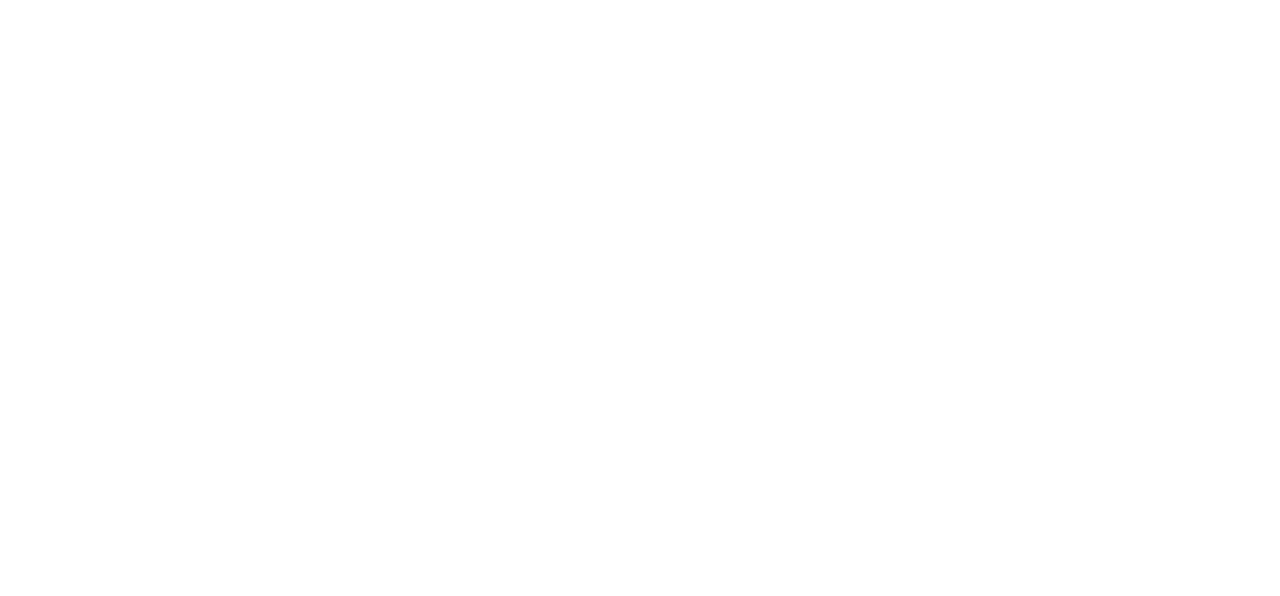
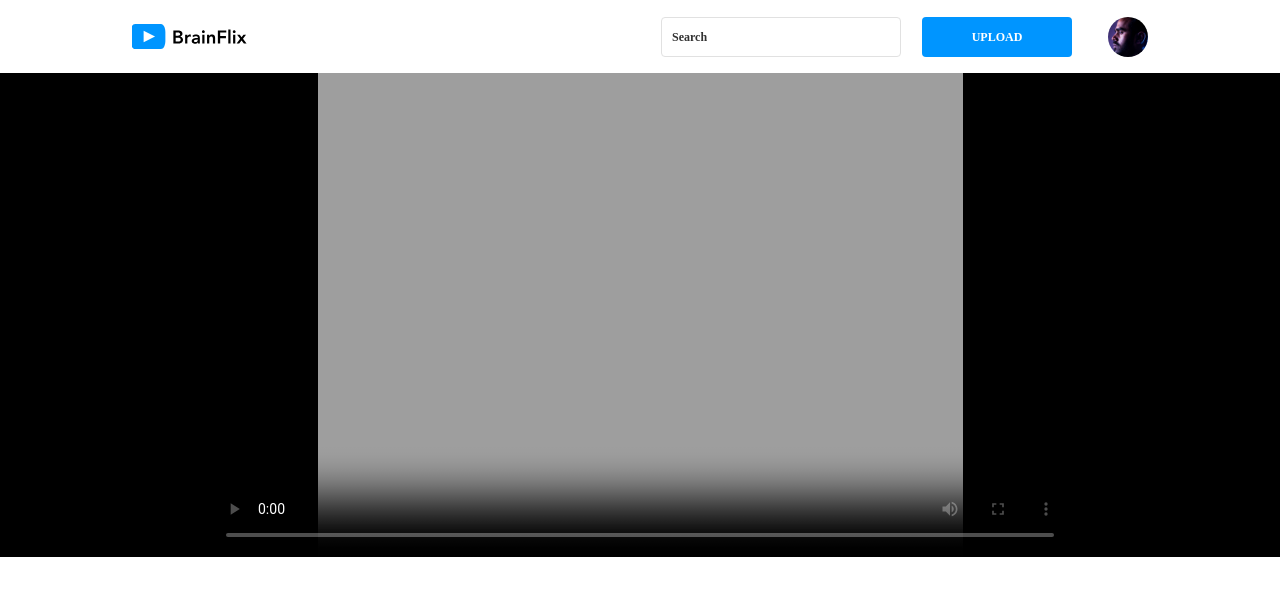
Before and after one commit to KappyVerma/karan-verma-brainFlix, a React (Create React App) app: page / in a window 1280 px wide. Shown: the top 596 px of the page. Built offline with nearby package versions, Linux system fonts and the light colour scheme.

Commit message:
initial commit

```diff
--- a/src/App.jsx
+++ b/src/App.jsx
@@ -1,7 +1,24 @@
 import "./App.scss";
+import Header from "./components/Header/Header";
+import VideoBlock from "./components/Content/Content.jsx";
+import Mohan from "./assets/Images/Mohan-muruge.jpg";
+import VideoDetails from "./data/video-details.json";
+import { useState } from "react";
 
 function App() {
-  return <div></div>;
+  // image for header
+  const avatar = Mohan;
+  // video for header
+  const [video, setVideo] = useState(VideoDetails[0]);
+
+  return (
+    <div>
+      <Header avatar={avatar} />
+      <main>
+        <VideoBlock video={video} />
+      </main>
+    </div>
+  );
 }
 
 export default App;
--- a/src/App.scss
+++ b/src/App.scss
@@ -0,0 +1,13 @@
+@use "./styles/partials/mixins" as *;
+@use "./styles/partials/variables" as *;
+
+* {
+  padding: 0;
+  margin: 0;
+  box-sizing: border-box;
+  font-family: "Avenir";
+}
+
+Body {
+  min-width: 320px;
+}
--- /dev/null
+++ b/src/components/Content/Content.jsx
@@ -0,0 +1,13 @@
+import "../Content/Content.scss";
+
+export default function VideoBlock(props) {
+  return (
+    <div className="video-block">
+      <video
+        className="video-block__link"
+        controls
+        poster={props.video.image}
+      ></video>
+    </div>
+  );
+}
--- /dev/null
+++ b/src/components/Content/Content.scss
@@ -0,0 +1,18 @@
+@use "../../styles/partials/mixins" as *;
+@use "../../styles/partials/variables" as *;
+
+.video-block {
+  background-color: $secondary-color-darkBlack;
+  @include tablet {
+    padding: 0 50px;
+  }
+  @include desktop {
+    padding: 0 210px;
+  }
+}
+
+.video-block__link {
+  width: 100%;
+  aspect-ratio: 16/9;
+  vertical-align: middle;
+}
--- /dev/null
+++ b/src/components/Header/Header.jsx
@@ -0,0 +1,21 @@
+import "../Header/Header.scss";
+
+export default function Header(props) {
+  return (
+    <div className="header">
+      <div className="header__logo"></div>
+      <div className="header__nav">
+        <form action="" className="header__form">
+          <input type="text" className="header__input" placeholder="Search" />
+          <button className="header__button">
+            <img src="" alt="" className="logo" />
+            upload
+          </button>
+        </form>
+      </div>
+      <div className="header__avatar">
+        <img className="header__image" src={props.avatar} alt="mohan murge" />
+      </div>
+    </div>
+  );
+}
--- /dev/null
+++ b/src/components/Header/Header.scss
@@ -0,0 +1,94 @@
+@use "../../styles/partials/variables" as *;
+@use "../../styles/partials/mixins" as *;
+
+.header {
+  padding: 0 1em;
+  position: relative;
+  margin: 0 auto;
+  @include tablet {
+    padding: 0.5em 36px;
+    display: flex;
+    justify-content: space-between;
+    align-items: center;
+  }
+  @include desktop {
+    width: 85%;
+  }
+
+  &__logo {
+    background-image: url("../../assets/Logo/BrainFlix-logo.svg");
+    height: 25px;
+    width: 120px;
+    margin: 1em auto;
+    background-position: center;
+    background-size: cover;
+    background-repeat: no-repeat;
+    @include tablet {
+      margin-left: 0;
+    }
+  }
+
+  &__form {
+    display: flex;
+    flex-direction: column;
+    @include tablet {
+      flex-direction: row;
+      align-items: center;
+    }
+  }
+  &__input {
+    height: 36px;
+    width: 240px;
+    padding: 0.75em;
+    border: 1px solid $secondary-color-mercury;
+    border-radius: 4px;
+    @include tablet {
+      height: 40px;
+    }
+    &::placeholder {
+      color: $primary-color-black;
+      @include Label-Button;
+      @include tablet {
+        @include dt-label-buttons;
+      }
+    }
+  }
+
+  &__button {
+    display: block;
+    text-transform: uppercase;
+    width: auto;
+    height: 40px;
+    margin: 1.55em 0;
+    @include Label-Button;
+    background-color: $primary-color-blue;
+    color: $primary-color-white;
+    border: none;
+    border-radius: 4px;
+    @include tablet {
+      width: 150px;
+      padding: 0 32px;
+      margin: 0 1.75em;
+      @include dt-label-buttons;
+    }
+    @include desktop {
+      margin-right: 3em;
+    }
+  }
+  &__image {
+    height: 36px;
+    width: 36px;
+    object-fit: cover;
+    object-position: center;
+    vertical-align: middle;
+    border-radius: 50%;
+    position: absolute;
+    right: 1rem;
+    top: 2.6rem;
+    @include tablet {
+      position: static;
+      width: 40px;
+      height: 40px;
+    }
+  }
+}
--- /dev/null
+++ b/src/styles/partials/_mixins.scss
@@ -0,0 +1,72 @@
+@use "../partials/variables" as *;
+
+@mixin tablet {
+  @media screen and (min-width: $tablet-breakpoint) {
+    @content;
+  }
+}
+
+@mixin desktop {
+  @media screen and (min-width: $desktop-breakpoint) {
+    @content;
+  }
+}
+//MOBILE TEXT STYLES
+
+@mixin Header-Page {
+  font-size: 1.5rem;
+  line-height: 2rem;
+  font-weight: 700;
+}
+
+@mixin Header-Section {
+  font-size: 0.75rem;
+  line-height: 1.25rem;
+  font-weight: 700;
+}
+
+@mixin Sub-Header {
+  font-size: 0.8125rem;
+  line-height: 1.125rem;
+  font-weight: 700;
+}
+@mixin Body {
+  font-size: 0.8125rem;
+  line-height: 1.125rem;
+  font-weight: 400;
+}
+
+@mixin Label-Button {
+  font-size: 0.625rem;
+  line-height: 1.25rem;
+  font-weight: 700;
+}
+
+//TABLET/DESKTOP TEXT STYLES
+
+@mixin DT-Header-Page {
+  font-size: 2.0625rem;
+  line-height: 2.75rem;
+  font-weight: 700;
+}
+@mixin DT-Header-Section {
+  font-size: 0.75rem;
+  line-height: 1.25rem;
+  font-weight: 700;
+}
+
+@mixin DT-Sub-Header {
+  font-size: 0.875rem;
+  line-height: 1.375rem;
+  font-weight: 700;
+}
+@mixin DT-Body {
+  font-size: 0.875rem;
+  line-height: 1.375rem;
+  font-weight: 400;
+}
+@mixin dt-label-buttons {
+  font-size: 0.75rem;
+  line-height: 1.25rem;
+  font-weight: 700;
+}
--- /dev/null
+++ b/src/styles/partials/_variables.scss
@@ -0,0 +1,30 @@
+// SCREEN BREAKPOINTS
+
+$tablet-breakpoint: 768px;
+$desktop-breakpoint: 1280px;
+
+// FONTS
+
+@font-face {
+  font-family: "Avenir";
+  src: url("../../assets/Font/AvenirNextLTPro-Bold.otf") format("Bold.otf");
+  font-weight: 700;
+}
+
+@font-face {
+  font-family: "Avenir";
+  src: url("../../assets/Font/AvenirNextLTPro-Regular.otf")
+    format("Regular.otf");
+  font-weight: 400;
+}
+
+// COLORS
+
+$primary-color-black: #323232;
+$primary-color-blue: #0095ff;
+$primary-color-silver: #afafaf;
+$primary-color-white: #ffffff;
+$secondary-color-darkBlack: #000000;
+$secondary-color-darkBlue: #0065ad;
+$secondary-color-mercury: #e1e1e1;
+$secondary-color-alabaster: #fafafa;
```
Also changed, not shown: src/components/Footer/Footer.jsx (added), src/components/Footer/Footer.scss (added).
